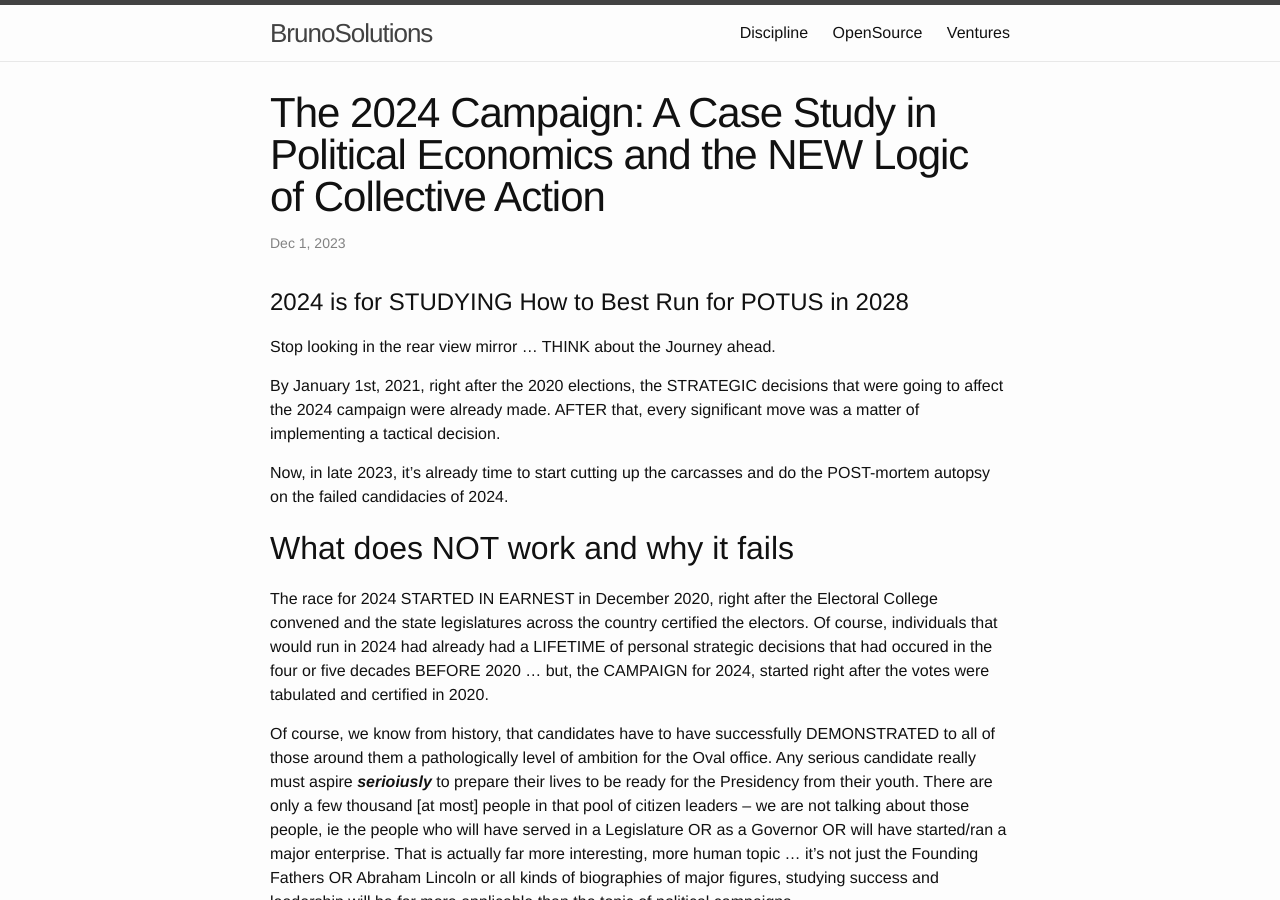
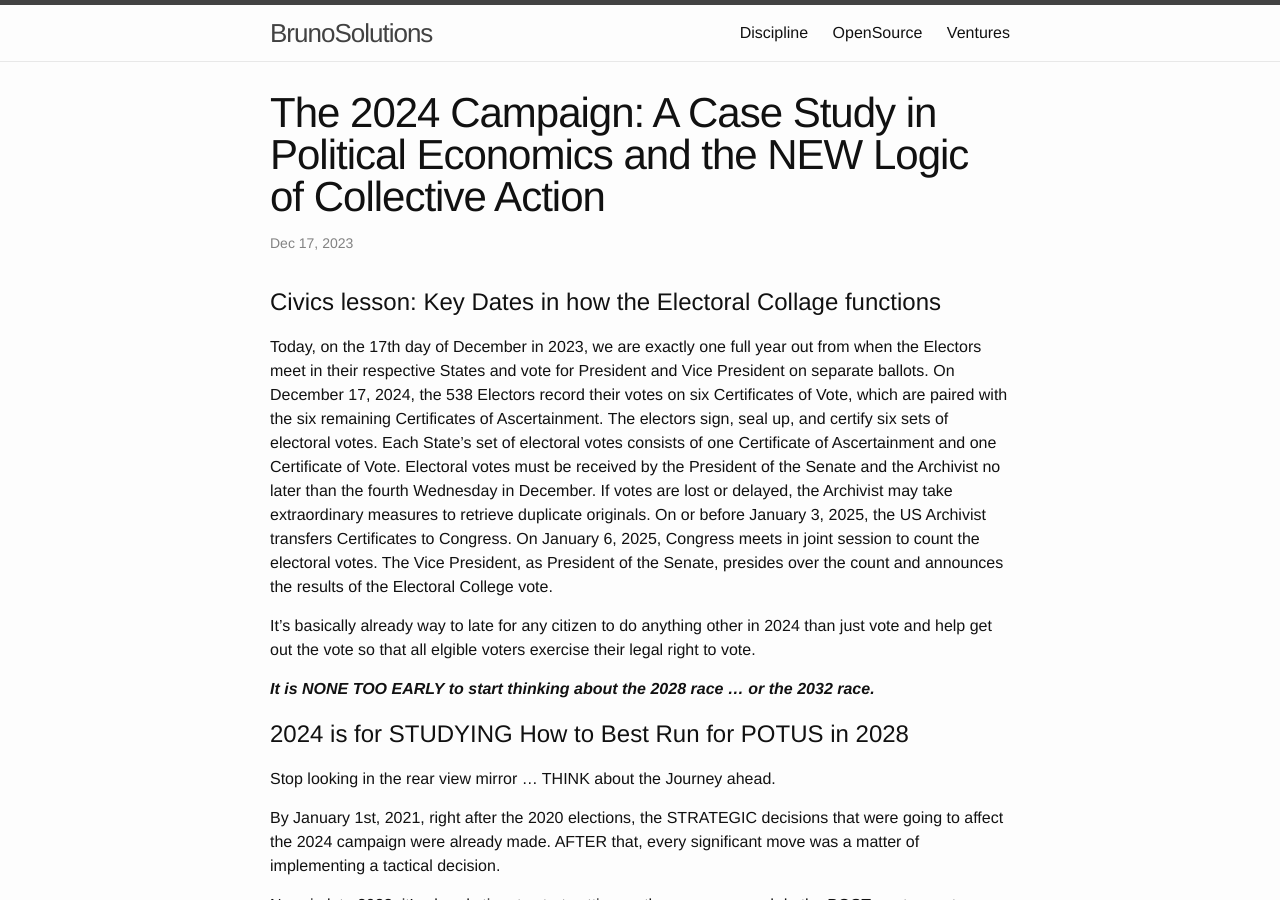
Before and after one commit to RockRapids/SHOP, a Jekyll site: the page built from _posts/2023-12-11-Studying-The-2024-POTUS-Race.MD, in a window 1280 px wide and 900 px high. Built offline with Jekyll 4.4.1, drawn with Linux system fonts in a browser that asks for light colours.

Commit message:
December 17

```diff
--- a/_posts/2023-12-01-Studying-The-2024-POTUS-Race.MD
+++ b/_posts/2023-12-11-Studying-The-2024-POTUS-Race.MD
@@ -1,12 +1,17 @@
 ---
 layout: post
 title:  "The 2024 Campaign: A Case Study in Political Economics and the NEW Logic of Collective Action"
-date:   2023-12-01 4:30:00
+date:   2023-12-17 4:30:00
 categories: Discipline
 ---
 
+# Civics lesson: Key Dates in how the Electoral Collage functions
 
+Today, on the 17th day of December in 2023, we are exactly one full year out from when the Electors meet in their respective States and vote for President and Vice President on separate ballots. On December 17, 2024, the 538 Electors record their votes on six Certificates of Vote, which are paired with the six remaining Certificates of Ascertainment. The electors sign, seal up, and certify six sets of electoral votes. Each State's set of electoral votes consists of one Certificate of Ascertainment and one Certificate of Vote. Electoral votes must be received by the President of the Senate and the Archivist no later than the fourth Wednesday in December. If votes are lost or delayed, the Archivist may take extraordinary measures to retrieve duplicate originals. On or before January 3, 2025, the US Archivist transfers Certificates to Congress. On January 6, 2025, Congress meets in joint session to count the electoral votes. The Vice President, as President of the Senate, presides over the count and announces the results of the Electoral College vote.
 
+It's basically already way to late for any citizen to do anything other in 2024 than just vote and help get out the vote so that all elgible voters exercise their legal right to vote.
+
+***It is NONE TOO EARLY to start thinking about the 2028 race ... or the 2032 race.***
 
 # 2024 is for STUDYING How to Best Run for POTUS in 2028
 
```
